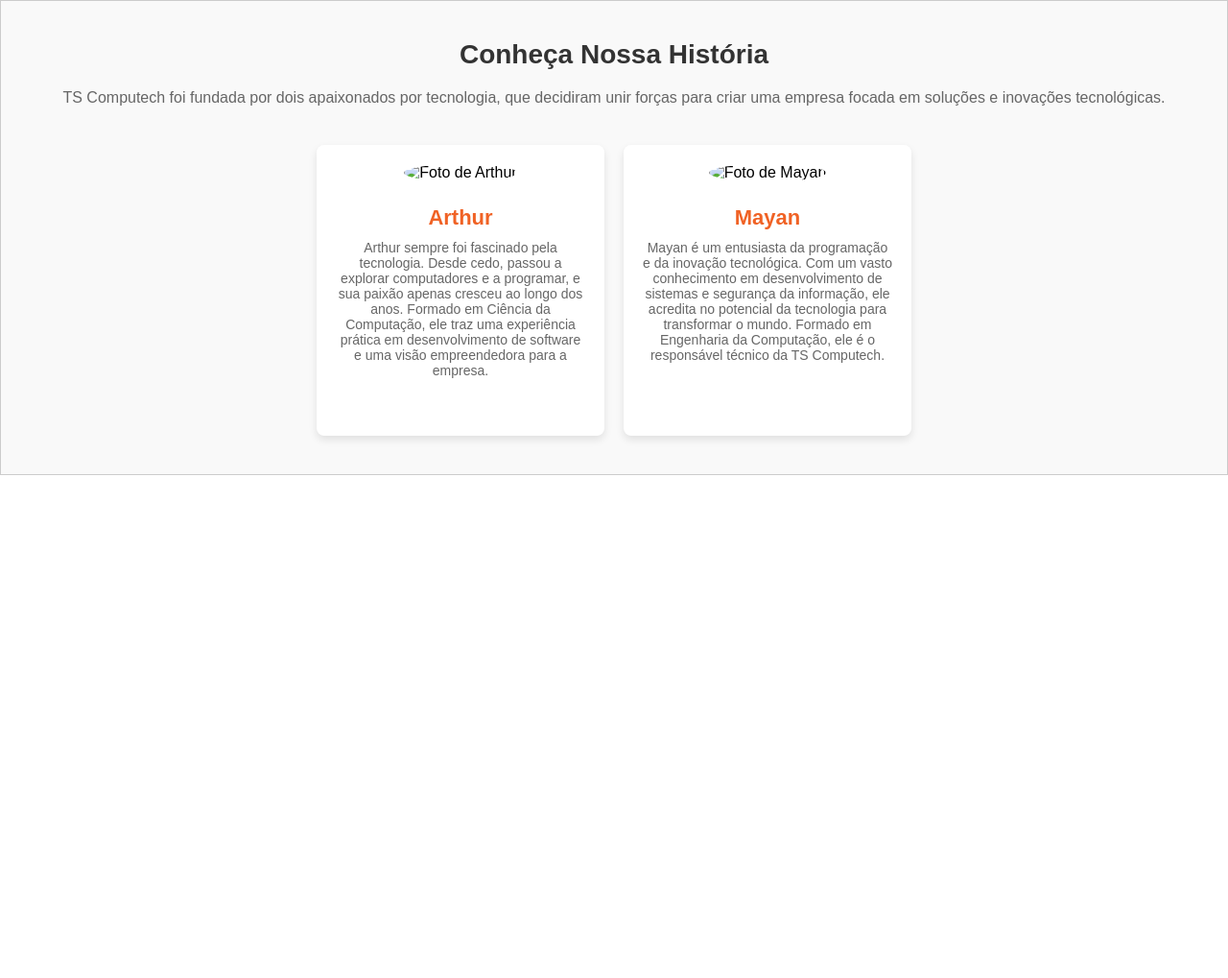
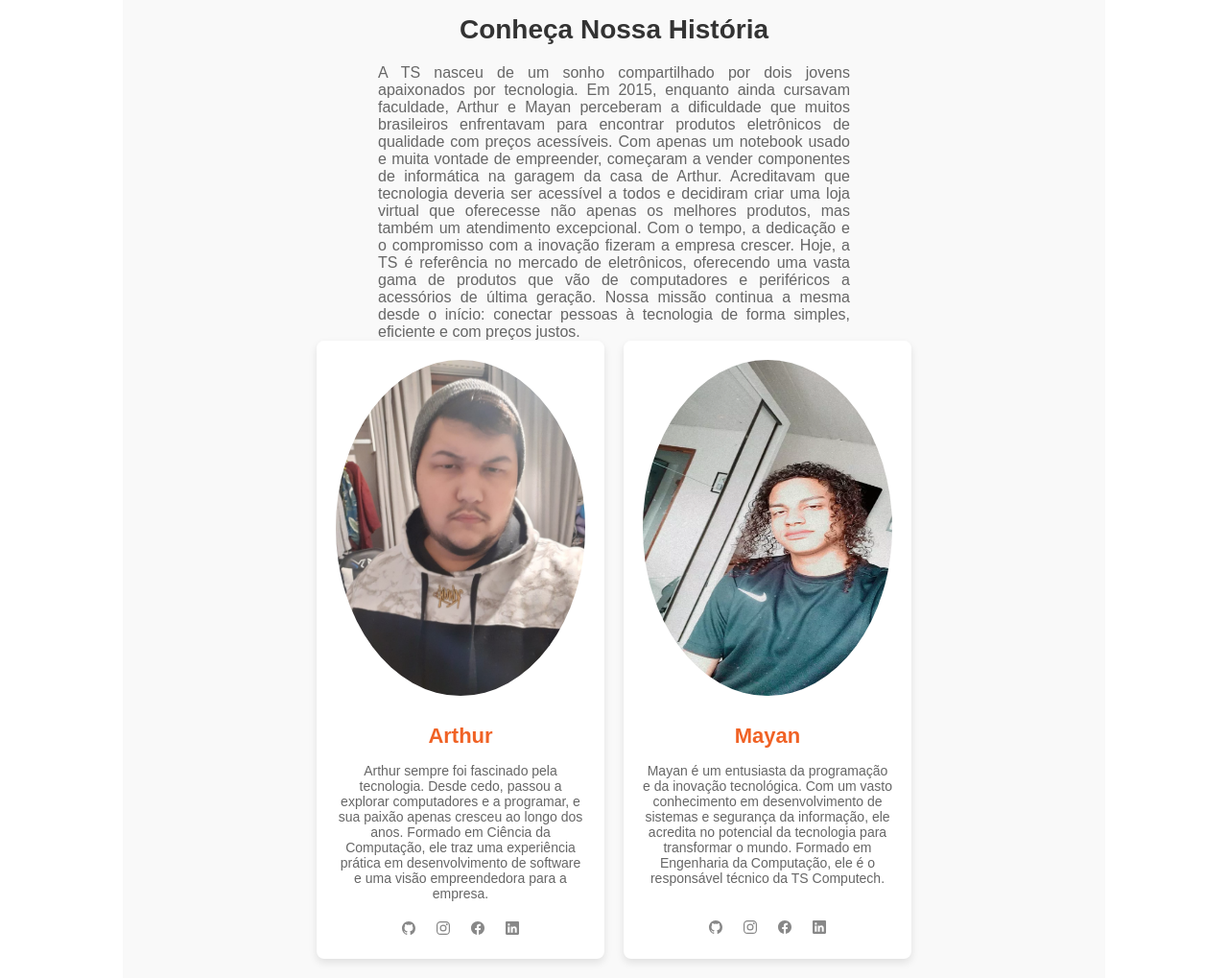
Before and after one commit to Arthur-Thome/Projeto-Final-Web, a website: page aboutus.html in a window 1280 px wide. Shown: the part 84-1103 px from the top of the page at 96% size. Before the commit the page ends 800 px from the top, so only its background shows below. Drawn offline with nearby package versions, Linux system fonts and the light colour scheme.

Commit message:
Arrumando o sobre nós

```diff
--- a/aboutus.html
+++ b/aboutus.html
@@ -1,5 +1,6 @@
 <!DOCTYPE html>
 <html lang="pt-BR">
+
 <head>
     <meta charset="UTF-8">
     <meta name="viewport" content="width=device-width, initial-scale=1.0">
@@ -9,11 +10,20 @@
     <!-- Incluindo plugin ScrollReveal -->
     <script src="https://unpkg.com/scrollreveal"></script>
 </head>
+
 <body>
 
     <header class="header">
         <div class="logo">
-        <a href="./index.html"><svg xmlns="http://www.w3.org/2000/svg" width="40" height="40" fill="none" viewBox="0 0 40 40"><path fill="#F06225" d="M20 0c11.046 0 20 8.954 20 20v14a6 6 0 0 1-6 6H21v-8.774c0-2.002.122-4.076 1.172-5.78a10 10 0 0 1 6.904-4.627l.383-.062a.8.8 0 0 0 0-1.514l-.383-.062a10 10 0 0 1-8.257-8.257l-.062-.383a.8.8 0 0 0-1.514 0l-.062.383a9.999 9.999 0 0 1-4.627 6.904C12.85 18.878 10.776 19 8.774 19H.024C.547 8.419 9.29 0 20 0Z"></path><path fill="#F06225" d="M0 21h8.774c2.002 0 4.076.122 5.78 1.172a10.02 10.02 0 0 1 3.274 3.274C18.878 27.15 19 29.224 19 31.226V40H6a6 6 0 0 1-6-6V21ZM40 2a2 2 0 1 1-4 0 2 2 0 0 1 4 0Z"></path></svg></a>
+            <a href="./index.html"><svg xmlns="http://www.w3.org/2000/svg" width="40" height="40" fill="none"
+                    viewBox="0 0 40 40">
+                    <path fill="#F06225"
+                        d="M20 0c11.046 0 20 8.954 20 20v14a6 6 0 0 1-6 6H21v-8.774c0-2.002.122-4.076 1.172-5.78a10 10 0 0 1 6.904-4.627l.383-.062a.8.8 0 0 0 0-1.514l-.383-.062a10 10 0 0 1-8.257-8.257l-.062-.383a.8.8 0 0 0-1.514 0l-.062.383a9.999 9.999 0 0 1-4.627 6.904C12.85 18.878 10.776 19 8.774 19H.024C.547 8.419 9.29 0 20 0Z">
+                    </path>
+                    <path fill="#F06225"
+                        d="M0 21h8.774c2.002 0 4.076.122 5.78 1.172a10.02 10.02 0 0 1 3.274 3.274C18.878 27.15 19 29.224 19 31.226V40H6a6 6 0 0 1-6-6V21ZM40 2a2 2 0 1 1-4 0 2 2 0 0 1 4 0Z">
+                    </path>
+                </svg></a>
         </div>
         <div class="menu-toggle" id="mobile-menu">
             <span class="bar"></span>
@@ -29,14 +39,16 @@
                 <li><a href="./contact.html">Contato</a></li>
                 <li><a href="./signup.html">Cadastrar</a></li>
                 <li><a href="./signin.html">Login</a></li>
-            <!-- <li><a href="#" onclick="logout()">Logout</a></li> -->
             </ul>
         </nav>
     </header>
 
     <section class="about">
         <h2>Conheça Nossa História</h2>
-    <p>TS Computech foi fundada por dois apaixonados por tecnologia, que decidiram unir forças para criar uma empresa focada em soluções e inovações tecnológicas.</p>
+        <p class="aboutDescription">A TS nasceu de um sonho compartilhado por dois jovens apaixonados por tecnologia. Em 2015, enquanto ainda cursavam faculdade, Arthur e Mayan perceberam a dificuldade que muitos brasileiros enfrentavam para encontrar produtos eletrônicos de qualidade com preços acessíveis.
+            Com apenas um notebook usado e muita vontade de empreender, começaram a vender componentes de informática na garagem da casa de Arthur. Acreditavam que tecnologia deveria ser acessível a todos e decidiram criar uma loja virtual que oferecesse não apenas os melhores produtos, mas também um atendimento excepcional.
+            Com o tempo, a dedicação e o compromisso com a inovação fizeram a empresa crescer. Hoje, a TS é referência no mercado de eletrônicos, oferecendo uma vasta gama de produtos que vão de computadores e periféricos a acessórios de última geração.
+            Nossa missão continua a mesma desde o início: conectar pessoas à tecnologia de forma simples, eficiente e com preços justos.</p>
 
         <div class="team">
             <div class="team-member" id="arthur" data-sr>
@@ -46,7 +58,20 @@
                 </div>
                 <div class="member-info">
                     <h3>Arthur</h3>
-                <p>Arthur sempre foi fascinado pela tecnologia. Desde cedo, passou a explorar computadores e a programar, e sua paixão apenas cresceu ao longo dos anos. Formado em Ciência da Computação, ele traz uma experiência prática em desenvolvimento de software e uma visão empreendedora para a empresa.</p>
+                    <p>Arthur sempre foi fascinado pela tecnologia. Desde cedo, passou a explorar computadores e a
+                        programar, e sua paixão apenas cresceu ao longo dos anos. Formado em Ciência da Computação, ele
+                        traz uma experiência prática em desenvolvimento de software e uma visão empreendedora para a
+                        empresa.</p>
+                </div>
+                <div class="socialmedia-arthur">
+                    <nav class="social-nav">
+                        <ul>
+                            <li><a href="https://github.com/Arthur-Thome"><ion-icon class="logo-github" name="logo-github"></ion-icon></a></li>
+                            <li><a href="https://www.instagram.com/arthur_thome2/"><ion-icon class="logo-instagram" name="logo-instagram"></ion-icon></a></li>
+                            <li><a href="https://www.facebook.com/arthur.thome.37/"><ion-icon class="logo-facebook" name="logo-facebook"></ion-icon></a></li>
+                            <li><a href="https://www.linkedin.com/in/arthurthomé/"><ion-icon class="logo-linkedin" name="logo-linkedin"></ion-icon></a></li>
+                        </ul>
+                    </nav>
                 </div>
             </div>
 
@@ -57,11 +82,29 @@
                 </div>
                 <div class="member-info">
                     <h3>Mayan</h3>
-                <p>Mayan é um entusiasta da programação e da inovação tecnológica. Com um vasto conhecimento em desenvolvimento de sistemas e segurança da informação, ele acredita no potencial da tecnologia para transformar o mundo. Formado em Engenharia da Computação, ele é o responsável técnico da TS Computech.</p>
+                    <p>Mayan é um entusiasta da programação e da inovação tecnológica. Com um vasto conhecimento em
+                        desenvolvimento de sistemas e segurança da informação, ele acredita no potencial da tecnologia
+                        para transformar o mundo. Formado em Engenharia da Computação, ele é o responsável técnico da TS
+                        Computech.</p>
+                </div>
+                <div class="socialmedia-mayan">
+                    <nav class="social-nav">
+                        <ul>
+                            <li><a href="https://github.com/Mayan2702"><ion-icon class="logo-github" name="logo-github"></ion-icon></a></li>
+                            <li><a href="https://www.instagram.com/mayan_santos02/"><ion-icon class="logo-instagram" name="logo-instagram"></ion-icon></a></li>
+                            <li><a href="https://www.facebook.com/share/FeZLDt82cnaMirGF/"><ion-icon class="logo-facebook" name="logo-facebook"></ion-icon></a></li>
+                            <li><a href="https://www.linkedin.com/in/mayan-silva-18558b251/"><ion-icon class="logo-linkedin" name="logo-linkedin"></ion-icon></a></li>
+                        </ul>
+                    </nav>
                 </div>
             </div>
         </div>
+
     </section>
+
+    <!-- Importação a biblioteca de ícones -->
+    <script type="module" src="https://unpkg.com/ionicons@7.1.0/dist/ionicons/ionicons.esm.js"></script>
+    <script nomodule src="https://unpkg.com/ionicons@7.1.0/dist/ionicons/ionicons.js"></script>
 
     <!-- Plugin ScrollReveal para animação na rolagem -->
     <script>
@@ -76,4 +119,5 @@
 
     <script src="script.js"></script>
 </body>
+
 </html>
--- a/style.css
+++ b/style.css
@@ -711,9 +711,12 @@ input.error:focus {
 
 /* Estilo da seção Sobre Nós */
 .about {
-    padding: 40px;
     text-align: center;
     background-color: #f9f9f9;
+    max-width: 80%;
+    margin: 0 auto;
+    margin-top: 15px;
+    border-style: none;
 }
 
 .about h2 {
@@ -722,10 +725,13 @@ input.error:focus {
     margin-bottom: 20px;
 }
 
-.about p {
+.aboutDescription {
     color: #666;
     font-size: 16px;
     margin-bottom: 40px;
+    text-align: justify;
+    max-width: 50%;
+    margin: 0 auto;
 }
 
 .team {
@@ -751,7 +757,7 @@ input.error:focus {
 
 .member-photo img {
     width: 100%;
-    height: auto;
+    height: 350px;
     border-radius: 50%;
     margin-bottom: 15px;
 }
@@ -765,7 +771,58 @@ input.error:focus {
 .member-info p {
     color: #666;
     font-size: 14px;
-    margin-top: 10px;
+    margin-top: 15px;
+}
+
+/* Estilo dos icones do social */
+
+.logo-github:hover{
+    color: #181717;
+}
+
+.logo-instagram:hover{
+    color: #517fa4;
+}
+
+.logo-facebook:hover{
+    color: #3b5998;
+}
+
+.logo-linkedin:hover{
+    color: #0A66C2;
+}
+
+.logo-linkedin,
+.logo-facebook,
+.logo-instagram,
+.logo-gihub{
+    transition: color 0.2s;
+}
+
+.social-nav li a:visited,
+.social-nav li a:link{
+    text-decoration: none;
+    color: #888;
+}
+
+.social-nav ul{
+    display: flex;
+    list-style-type: none;
+    gap: 20px;
+}
+
+.social-nav{
+    display: flex;
+    justify-content: center;
+
+}
+
+.socialmedia-arthur{
+    margin-top: 20px;
+}
+
+.socialmedia-mayan{
+    margin-top: 35px;
 }
 
 
@@ -911,6 +968,7 @@ input.error:focus {
     padding: 10px 20px;
     margin-top: 589px;
 }
+
 
 /* Media Query para Tablets (768px a 1024px) */
 @media (max-width: 1024px) {
```
Also changed, not shown: images/arthur.jpg (added), images/mayan.jpg (added). Lines whose indentation alone changed are shown as unchanged.
